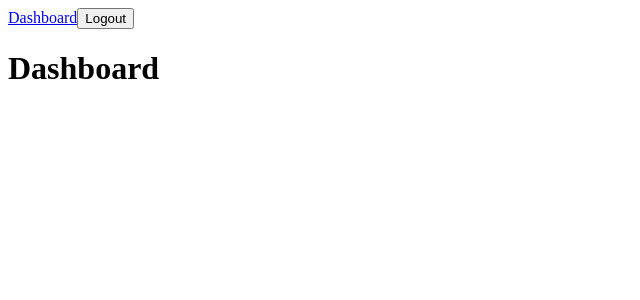
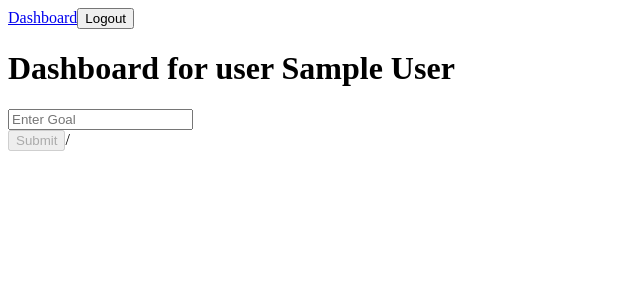
Before and after one commit to anandhu-co-in/bradsmernstack_crash, a React (Create React App) app in the folder frontend/: page / in a window 1280 px wide. Shown: the top 300 px of the page, without its empty margins (0-640 px from the left). Built offline with nearby package versions, Linux system fonts and the light colour scheme; sample sign-in values are in the browser's storage.

Commit message:
Completed createGoal Form

```diff
--- a/frontend/src/pages/Dashboard.jsx
+++ b/frontend/src/pages/Dashboard.jsx
@@ -1,6 +1,7 @@
 import { useEffect } from "react"
 import {useSelector} from 'react-redux'
 import {useNavigate} from 'react-router-dom'
+import GoalForm from "./GoalForm"
 
 function Dashboard() {
 
@@ -12,11 +13,14 @@ function Dashboard() {
     if(!user){
       navigate('/login')
     }
-  },[user])
+  },[user,navigate])
 
 
   return (
-    <h1>Dashboard</h1>
+    <>
+      <h1>Dashboard for user {user && user.name}</h1>
+      <GoalForm/>
+    </>
   )
 }
 
--- /dev/null
+++ b/frontend/src/pages/GoalForm.jsx
@@ -0,0 +1,38 @@
+import {useState,useEffect} from 'react'
+import {useDispatch} from 'react-redux'
+import {useNavigate} from 'react-router-dom'
+import {toast} from 'react-toastify'
+
+function GoalForm() {
+
+  const dispatch = useDispatch()
+
+  const [goal,setgoal]=useState('')
+
+  const onsubmit=(e)=>{
+    e.preventDefault();
+    setgoal('')
+
+    console.log("dispatching", goal);
+    // dispatch(createeGoal(goal)) // Need to create createGoal Function
+  }
+
+
+  const navigate = useNavigate()
+
+  return (
+
+    <div onSubmit={onsubmit}>
+      <form>
+        <input type='text' placeholder='Enter Goal' id='goal' name='goal' value={goal} onChange={(e)=>setgoal(e.target.value)}></input> <br />
+        <input type='submit' disabled={!goal?'disabled':''}/>/
+      </form>
+
+    </div>
+  )
+
+
+
+}
+
+export default GoalForm
```
Also changed, not shown: 1 other file (tests, documents, lock files or other folders).
